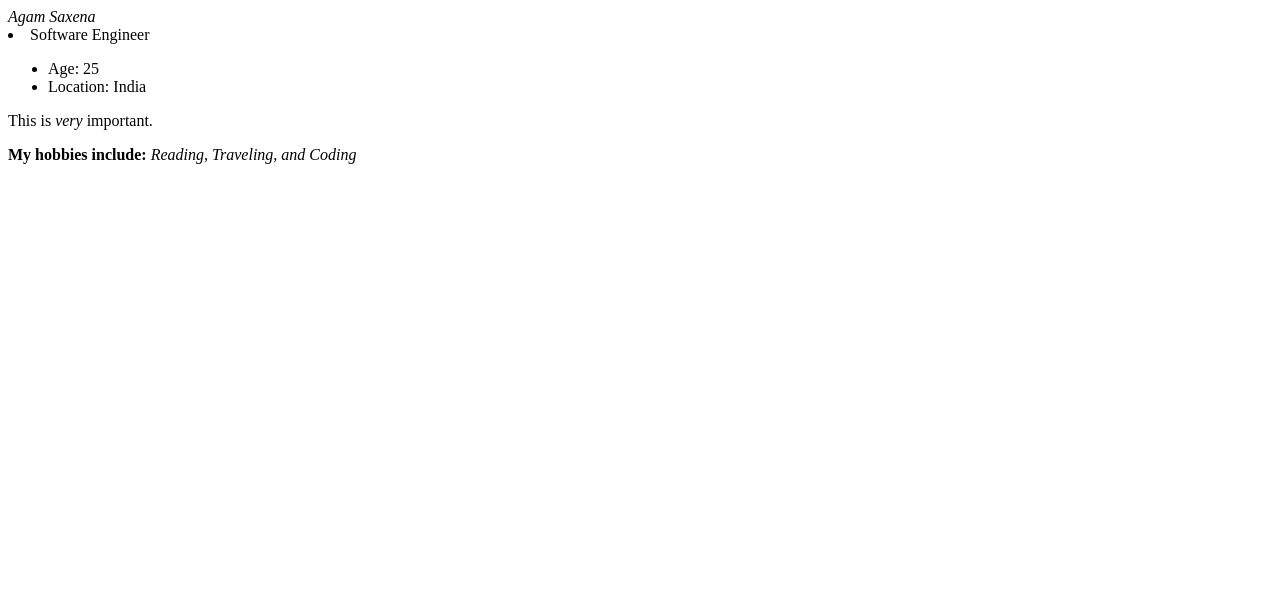
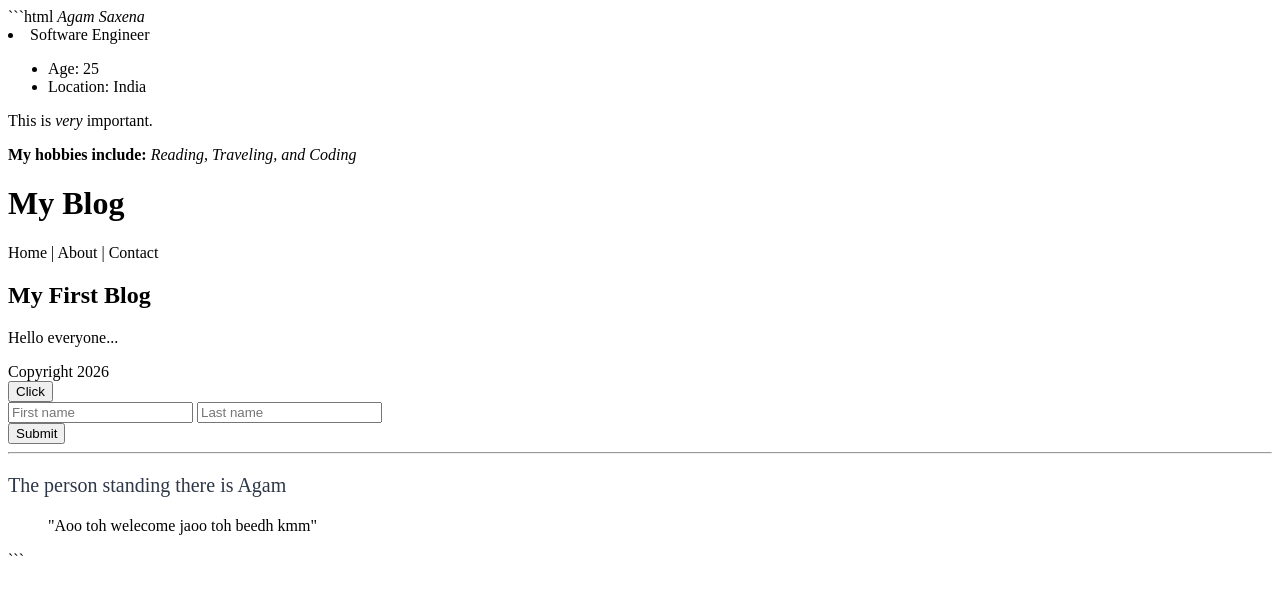
Before and after one commit to imagam18/SDE, a plain HTML site: page index.html in a window 1280 px wide. Drawn offline with Linux system fonts and the light colour scheme.

Commit message:
CSS RENDER

````diff
--- a/index.html
+++ b/index.html
@@ -1,10 +1,62 @@
+```html
+<!DOCTYPE html>
+<html lang="en">
+
+<head>
+    <meta charset="UTF-8">
+    <meta name="viewport" content="width=device-width, initial-scale=1.0">
+    <title>Document</title>
+    <script src="./index.js"></script>
+    <link rel="stylesheet" href="style.css">
+</head>
+
+<body>
+
     <em>Agam Saxena</em>
+
     <li>Software Engineer</li>
 
     <ul>
         <li>Age: 25</li>
         <li>Location: India</li>
     </ul>
+
     <p>This is <em>very</em> important.</p>
+
     <strong>My hobbies include:</strong>
     <i>Reading, Traveling, and Coding</i>
+
+    <header>
+        <h1>My Blog</h1>
+    </header>
+
+    <nav>
+        Home | About | Contact
+    </nav>
+
+    <main>
+        <article>
+            <h2>My First Blog</h2>
+            <p>Hello everyone...</p>
+        </article>
+    </main>
+
+    <footer>
+        Copyright 2026
+    </footer>
+
+    <button onclick="sayHello()">Click</button>
+    </br>
+    <section>
+	<input id="firstName" placeholder="First name">
+	<input id="lastName" placeholder="Last name">
+    </section>
+
+    <button onclick="submitForm()">Submit</button>
+
+    <br>
+    <hr>
+    <p id="output">The person standing there is <span>Agam</span><blockquote>"Aoo toh welecome jaoo toh beedh kmm"</blockquote></p>
+</body>
+</html>
+```
--- a/index.js
+++ b/index.js
@@ -1,3 +1,18 @@
 function sayHello() {
-            console.log("Hi there!");
+            alert("Hi there!");
         }
+function submitForm() {
+
+    const firstName = document.querySelector("#firstName").value;
+    const lastName = document.querySelector("#lastName").value;
+
+    console.log(firstName);
+    console.log(lastName);
+
+    if (firstName === "" || lastName === "") {
+        alert("Please enter your first and last name.");
+    }
+    else {
+        alert("Form submitted!");
+    }
+}
--- /dev/null
+++ b/style.css
@@ -0,0 +1,4 @@
+#output {
+    font-size: 20px;
+    color: #2d3748;
+}
````
Lines whose indentation alone changed are shown as unchanged.
